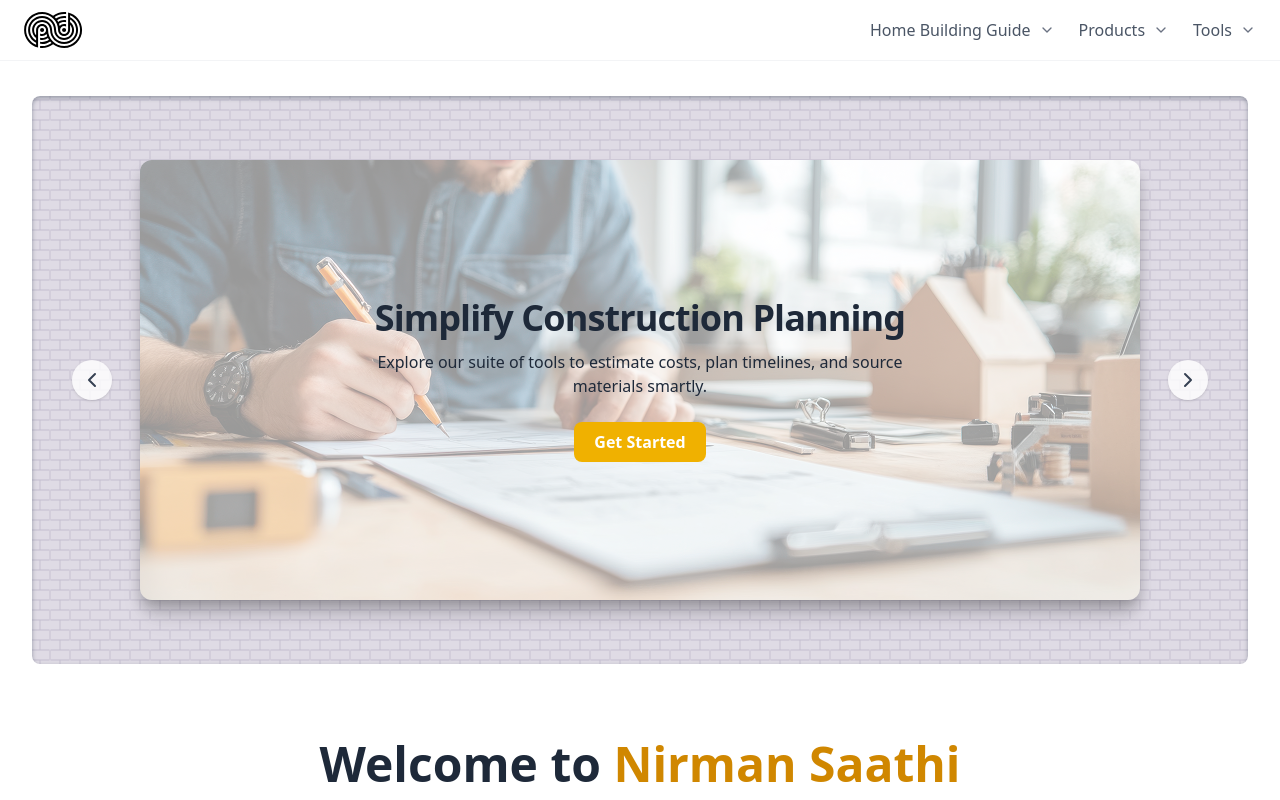
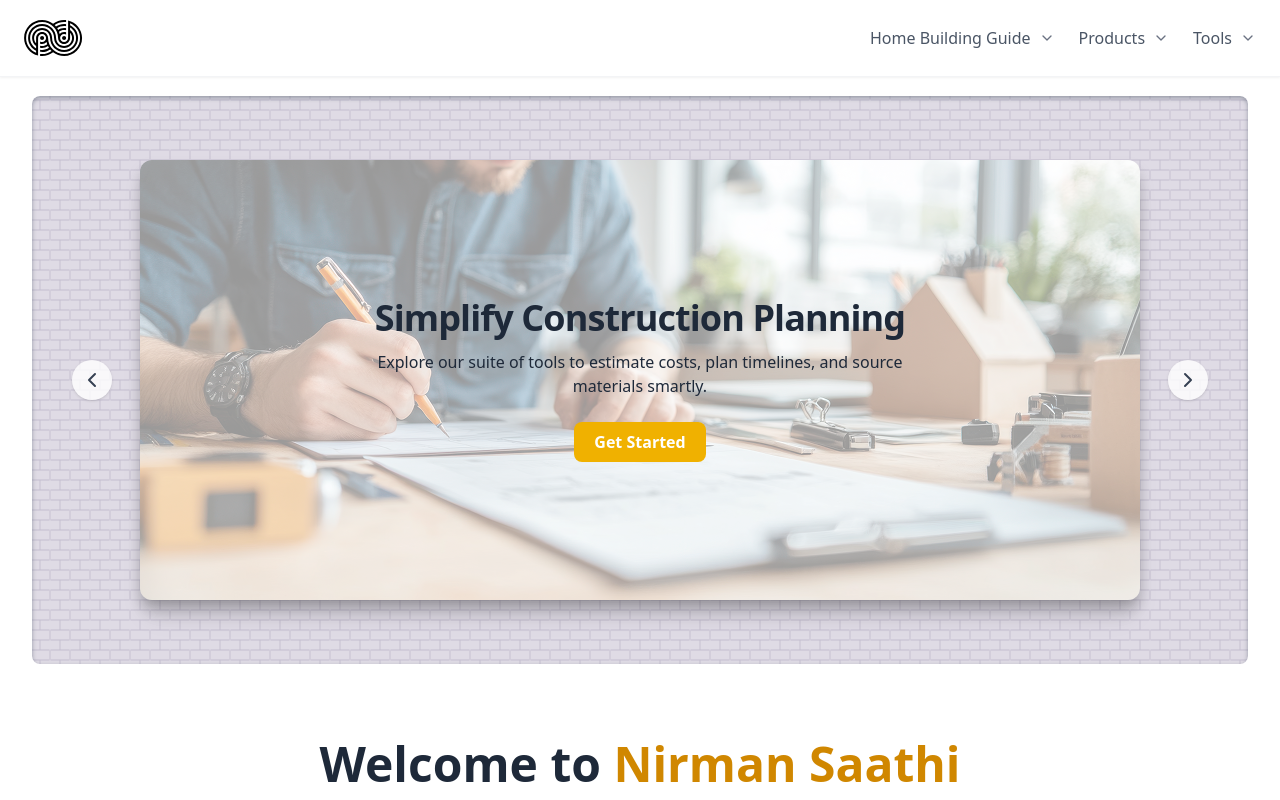
Before and after one commit to genocidalfruit/cem-site, a React (Vite) app: page / in a window 1280 px wide. Shown: the top 800 px of the page. Built offline with nearby package versions, Linux system fonts and the light colour scheme.

Commit message:
Header fix

```diff
--- a/src/App.jsx
+++ b/src/App.jsx
@@ -1,4 +1,4 @@
-import { BrowserRouter as Router, Routes, Route, Navigate } from 'react-router-dom'
+import { BrowserRouter as Router, Routes, Route} from 'react-router-dom'
 import CostCalc from './CostCalc.jsx'
 import FrontPage from './FrontPage.jsx'
 import StoreLocator from './StoreLocator.jsx'
--- a/src/Header.jsx
+++ b/src/Header.jsx
@@ -193,8 +193,8 @@ const Header = () => {
   };
 
   return (
-    <header className="bg-white border-b border-gray-100 fixed w-full z-50 top-0">
-      <div className="max-w-7xl mx-auto px-4 sm:px-6 py-3 flex justify-between items-center">
+    <header className="bg-white border-b border-gray-100 fixed w-full z-50 top-0 drop-shadow-xs">
+      <div className="max-w-7xl mx-auto px-4 sm:px-6 py-5 flex justify-between items-center">
         <a href="/" className="z-50">
           <svg width="59" height="36" viewBox="0 0 59 36" fill="none" xmlns="http://www.w3.org/2000/svg">
           <path d="M20.0898 18C20.0898 19.1046 19.1944 20 18.0898 20C16.9853 20 16.0898 19.1046 16.0898 18C16.0898 16.8954 16.9853 16 18.0898 16C19.1944 16 20.0898 16.8954 20.0898 18Z" fill="black"></path>
```
